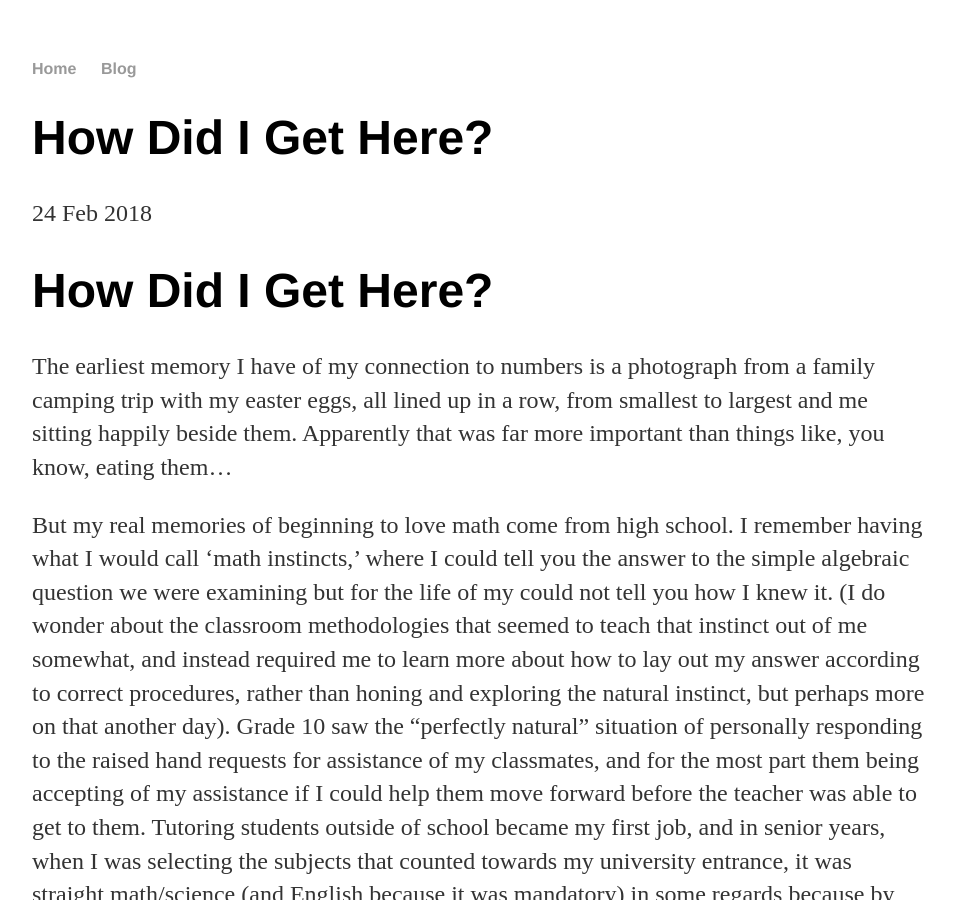
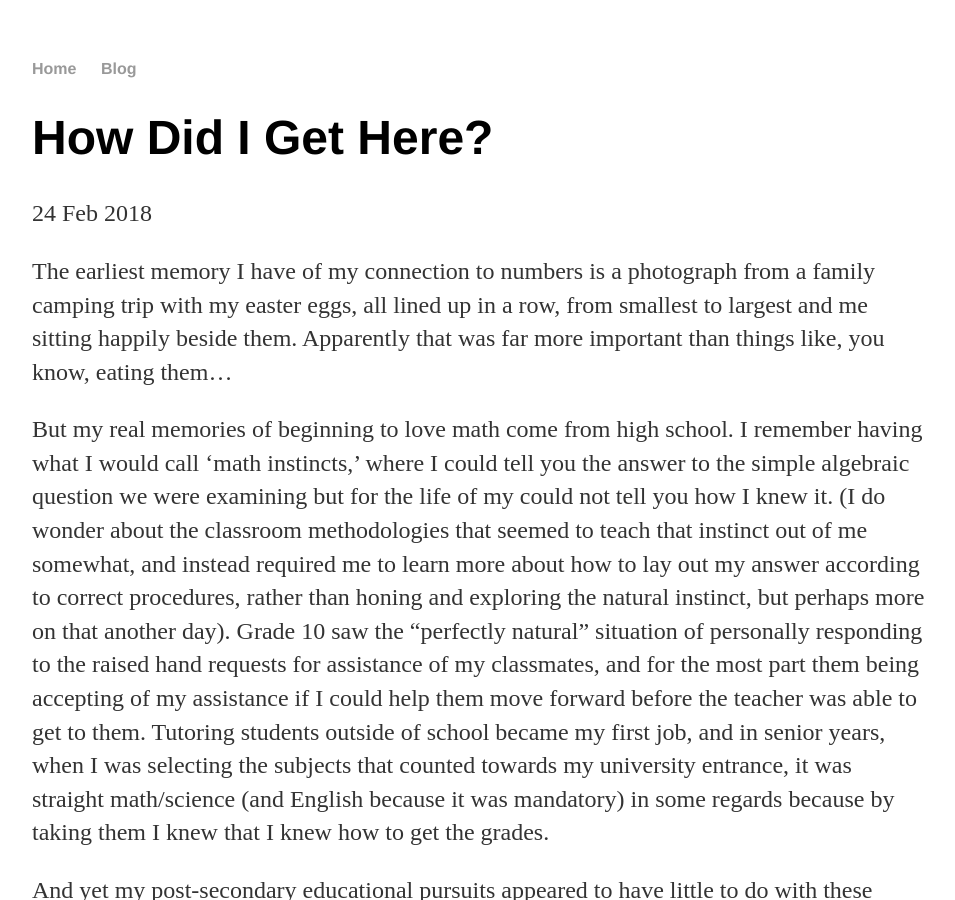
Before and after one commit to rebeccaebarnes/rebeccaebarnes.github.io, a Jekyll site: the page built from _posts/2018-02-24-how-did-i-get-here.md, in a window 1280 px wide and 900 px high. Shown: the whole window, without its empty margins (160-1115 px from the left). Built offline with Jekyll 4.4.1, drawn with Linux system fonts in a browser that asks for light colours.

Commit message:
Remove second title from 'hdigh' post

```diff
--- a/_posts/2018-02-24-how-did-i-get-here.md
+++ b/_posts/2018-02-24-how-did-i-get-here.md
@@ -3,7 +3,6 @@ layout: post
 title: "How Did I Get Here?"
 date: 2018-02-24
 ---
-# How Did I Get Here?
 
 The earliest memory I have of my connection to numbers is a photograph from a family camping trip with my easter eggs, all lined up in a row, from smallest to largest and me sitting happily beside them. Apparently that was far more important than things like, you know, eating them...
 
```
